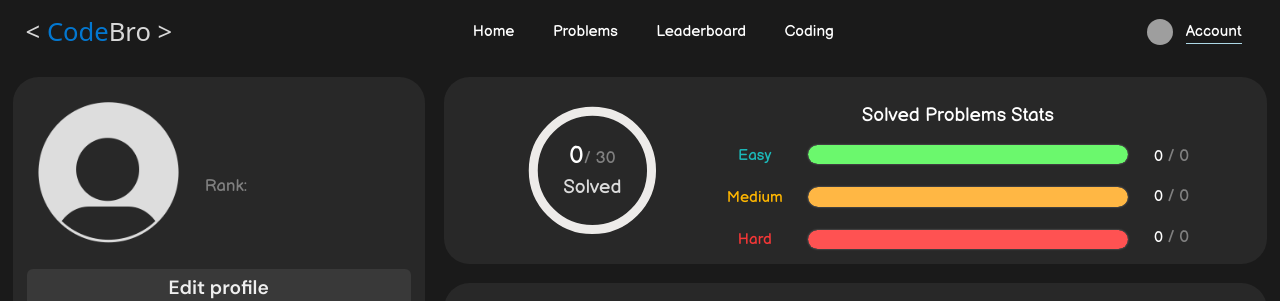
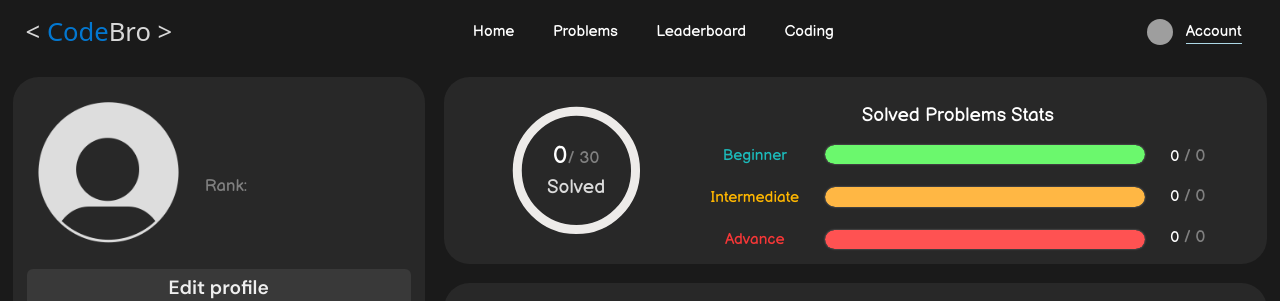
Before and after one commit to Ganesh-Mk/CodeBro, a React (Vite) app in the folder frontend/: page /account in a window 1280 px wide. Shown: the top 301 px of the page. Built offline with nearby package versions, Linux system fonts and the light colour scheme; no server answers; a web font is replaced by a local one.

Commit message:
changed in acc page

```diff
--- a/frontend/src/pages/AccountPage.jsx
+++ b/frontend/src/pages/AccountPage.jsx
@@ -285,9 +285,9 @@ function AccountPage() {
                 </div>
                 <div className="rangeContainer">
                   <div className="diffTextBox">
-                    <p className="easy">Easy</p>
-                    <p className="medium">Medium</p>
-                    <p className="hard">Hard</p>
+                    <p className="easy">Beginner</p>
+                    <p className="medium">Intermediate</p>
+                    <p className="hard">Advance</p>
                   </div>
                   <div className="rangeBox">
                     <div className="range">
```
